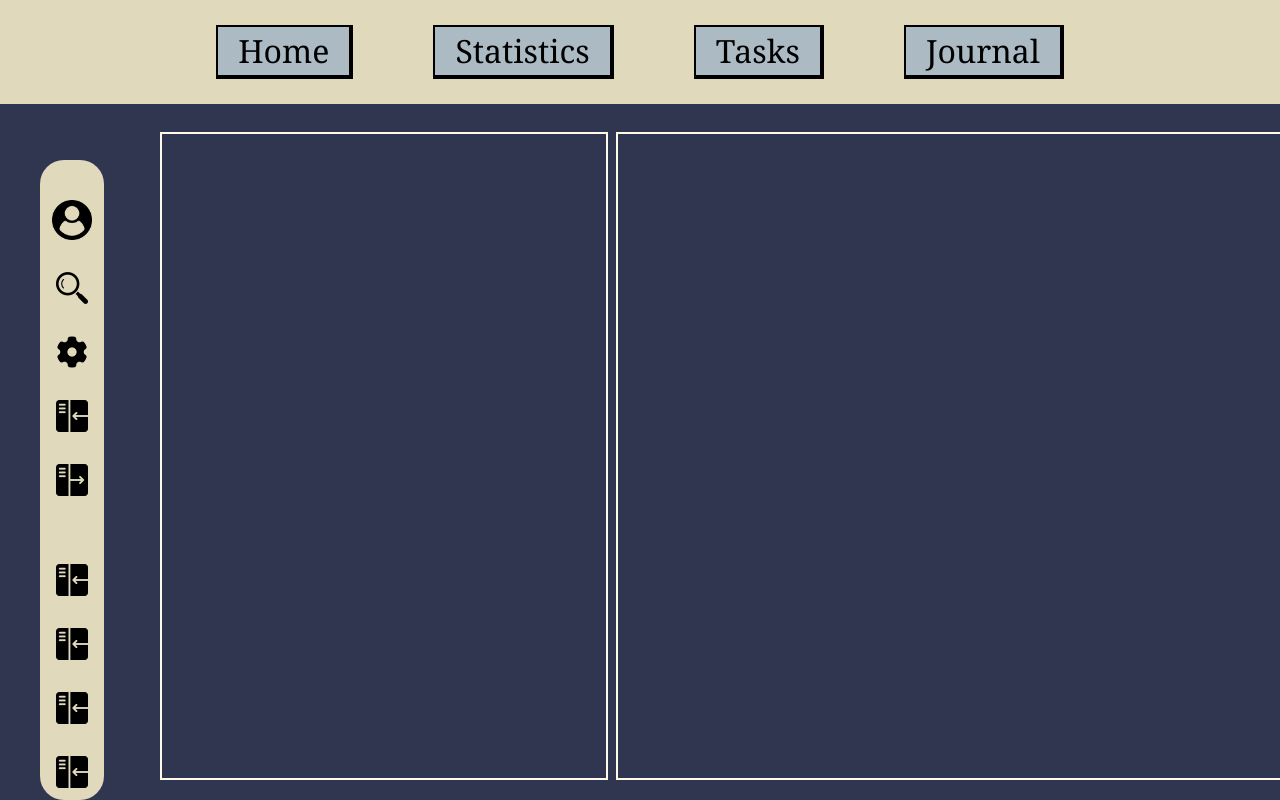
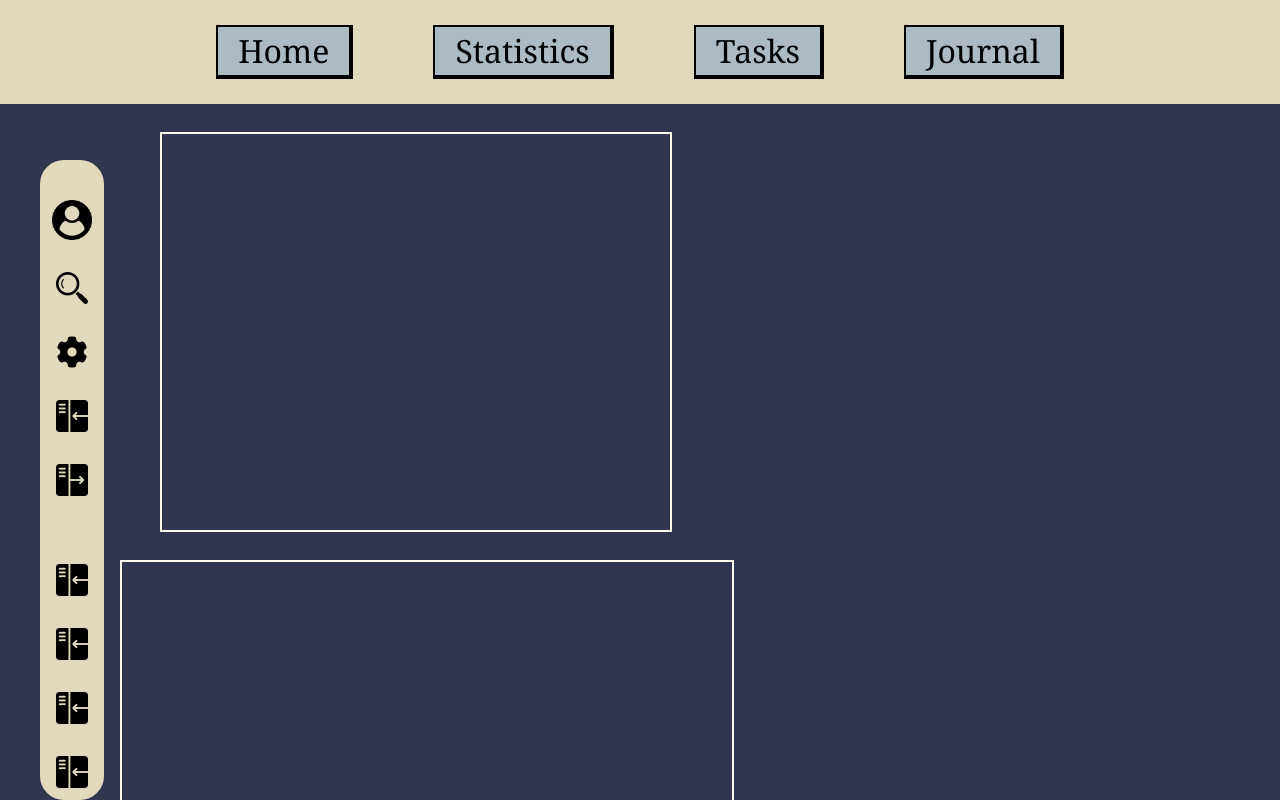
Before and after one commit to P4NV/Dashboard, a React (Vite) app: page / in a window 1280 px wide. Both pictures are taken after a click on the button "Statistics". Built offline with nearby package versions, Linux system fonts and the light colour scheme.

Commit message:
charts in statistics

```diff
--- a/src/pages/Charts.jsx
+++ b/src/pages/Charts.jsx
@@ -136,3 +136,22 @@ export function PieWithGradient({
         </PieChart>
     );
 }
+
+
+//new set off chart components for the statistics page
+
+const moneyData = [
+    {name:'Tech', value:300, fill:'#0088FE'},
+    {name:'Commercial', value:500, fill:'#00C49F'},
+    {name:'Health', value:200, fill:'#FFBB28'},
+    {name:'Business', value:700, fill:'#FF8042'},
+]
+const AssetsData = [
+    {name:'Business', value:700, fill:'#0088FE'},
+    {name:'RealEstate', value:1200, fill:'#00C49F'},
+    {name:'Liabilities', value:500, fill:'#FFBB28'},
+    {name:'Products', value:200, fill:'#FF8042'},
+]
+const MyPie = () => (
+    <Pie data={moneyData} dataKey="value" nameKey="name" outerRadius="80%" innerRadius="20%" isAnimationActive={false} />
+);
--- a/src/pages/Statistics.jsx
+++ b/src/pages/Statistics.jsx
@@ -3,11 +3,19 @@ import { PieChart, Pie, Label } from 'recharts';
 export default function Statistics() {
     return (
         <div>
-            <div className="center-content pt-2 min-w-screen max-h-[87vh] min-h-[87vh] flex flex-row mx-auto items-start gap-2 pl-25 pr-10">
-                <div className="flex min-w-[35vw] min-h-[81vh] ml-15 mt-5 border-2 border-amber-50">
+            <div className="center-content pt-2 min-w-screen max-h-[87vh] min-h-[87vh] flex flex-wrap flex-row mx-auto items-start gap-2 pl-25 pr-10">
+                <div className="flex min-w-[40vw] min-h-[50vh] ml-15 mt-5 border-2 border-amber-50">
+                    <div>
+
+                    </div>
+                </div>
+                <div className="flex min-w-[48vw] min-h-[41vh] ml-5 mt-5 border-2 border-amber-50">
 
                 </div>
-                <div className='flex justify-end w-[53vw] mt-5 min-h-[81vh] border-2 border-amber-50'>
+                <div className='flex justify-end min-w-[61vw] ml-15 mt-5 min-h-[29vh] border-2 border-amber-50'>
+
+                </div>
+                <div className="flex min-w-[27vw] min-h-[31vh] ml-5 mb-20 border-2 border-amber-50">
 
                 </div>
             </div>
```
